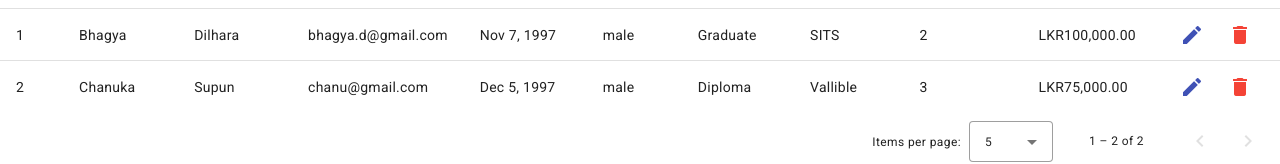
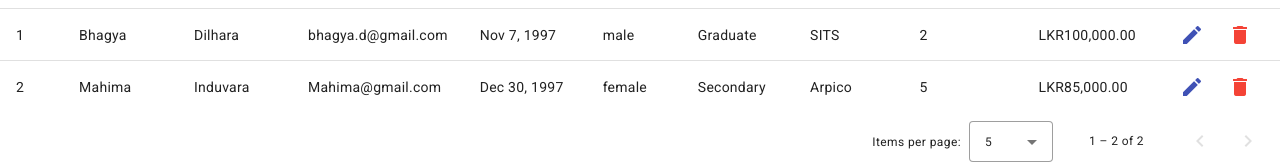
Before and after one commit to Bhagyadilhara/EmpAppDemo, an Angular app: page / in a window 1280 px wide. Shown: the part 209-373 px from the top of the page. Built offline with nearby package versions, Linux system fonts and the light colour scheme; data requests are answered from the project's data file.

Commit message:
added delete function & fixed form bugs

```diff
--- a/db.json
+++ b/db.json
@@ -30,15 +30,15 @@
       "id": 1
     },
     {
-      "firstName": "Chanuka",
-      "lastName": "Supun",
-      "email": "chanu@gmail.com",
-      "dob": "1997-12-05T18:00:00.000Z",
-      "gender": "male",
-      "education": "Diploma",
-      "company": "Vallible",
-      "experience": 3,
-      "package": 75000,
+      "firstName": "Mahima",
+      "lastName": "Induvara",
+      "email": "Mahima@gmail.com",
+      "dob": "1997-12-30T18:00:00.000Z",
+      "gender": "female",
+      "education": "Secondary",
+      "company": "Arpico",
+      "experience": 5,
+      "package": 85000,
       "id": 2
     }
   ]
--- a/src/app/app.component.html
+++ b/src/app/app.component.html
@@ -77,7 +77,7 @@
             <button mat-icon-button color="primary">
               <mat-icon>edit</mat-icon>
             </button>
-            <button mat-icon-button color="warn">
+            <button mat-icon-button color="warn" (click)="deleteEmployee(row.id)">
               <mat-icon>delete</mat-icon>
             </button>
           </div>
--- a/src/app/app.component.ts
+++ b/src/app/app.component.ts
@@ -27,7 +27,14 @@ export class AppComponent implements OnInit{
   }
 
   openAddEditEmpForm(){
-    this._dialog.open(EmpAddEditComponent);
+    const dialogRef = this._dialog.open(EmpAddEditComponent);
+    dialogRef.afterClosed().subscribe({
+      next: (val) => {
+        if(val){
+          this.getEmployeeList();
+        }
+      }
+    })
   }
 
   getEmployeeList(){
@@ -50,4 +57,14 @@ export class AppComponent implements OnInit{
       this.dataSource.paginator.firstPage();
     }
   }
+
+  deleteEmployee(id: number){
+    this._empService.deleteEmployee(id).subscribe({
+      next: (res) =>{
+        alert('Employee Deleted!');
+        this.getEmployeeList();
+      },
+      error: console.log
+    })
+  }
 }
--- a/src/app/emp-add-edit/emp-add-edit.component.html
+++ b/src/app/emp-add-edit/emp-add-edit.component.html
@@ -62,7 +62,7 @@
         </div>
     </div>
     <div mat-dialog-actions class="action">
-        <button mat-raised-button>Cancel</button>
+        <button mat-raised-button type="button" mat-dialog-close="false">Cancel</button>
         <button mat-raised-button color="primary" type="submit">Save</button>
     </div>
 </form>
--- a/src/app/emp-add-edit/emp-add-edit.component.ts
+++ b/src/app/emp-add-edit/emp-add-edit.component.ts
@@ -2,6 +2,7 @@ import { Component } from '@angular/core';
 import { FormBuilder, FormGroup } from '@angular/forms';
 import { EmployeeService } from '../services/employee.service';
 import { DialogRef } from '@angular/cdk/dialog';
+import { MatDialogRef } from '@angular/material/dialog';
 
 @Component({
   selector: 'app-emp-add-edit',
@@ -23,7 +24,7 @@ export class EmpAddEditComponent {
   constructor(
     private _fb: FormBuilder,
     private _empService: EmployeeService,
-    private _dialogRef: DialogRef<EmpAddEditComponent>)
+    private _dialogRef: MatDialogRef<EmpAddEditComponent>)
     {
     this.empForm = this._fb.group({
       firstName: '',
@@ -46,7 +47,7 @@ export class EmpAddEditComponent {
         this._empService.addEmployee(this.empForm.value).subscribe({
           next: (val: any) =>{
             alert('Employee added successfully');
-            this._dialogRef.close();
+            this._dialogRef.close(true);
           },
           error: (err: any) =>{
             console.error(err);
--- a/src/app/services/employee.service.ts
+++ b/src/app/services/employee.service.ts
@@ -16,4 +16,8 @@ export class EmployeeService {
   getEmployeeList(): Observable<any>{
     return this._http.get('http://localhost:3000/employees');
   }
+
+  deleteEmployee(id: number): Observable<any>{
+    return this._http.delete(`http://localhost:3000/employees/${id}`);
+  }
 }
```
